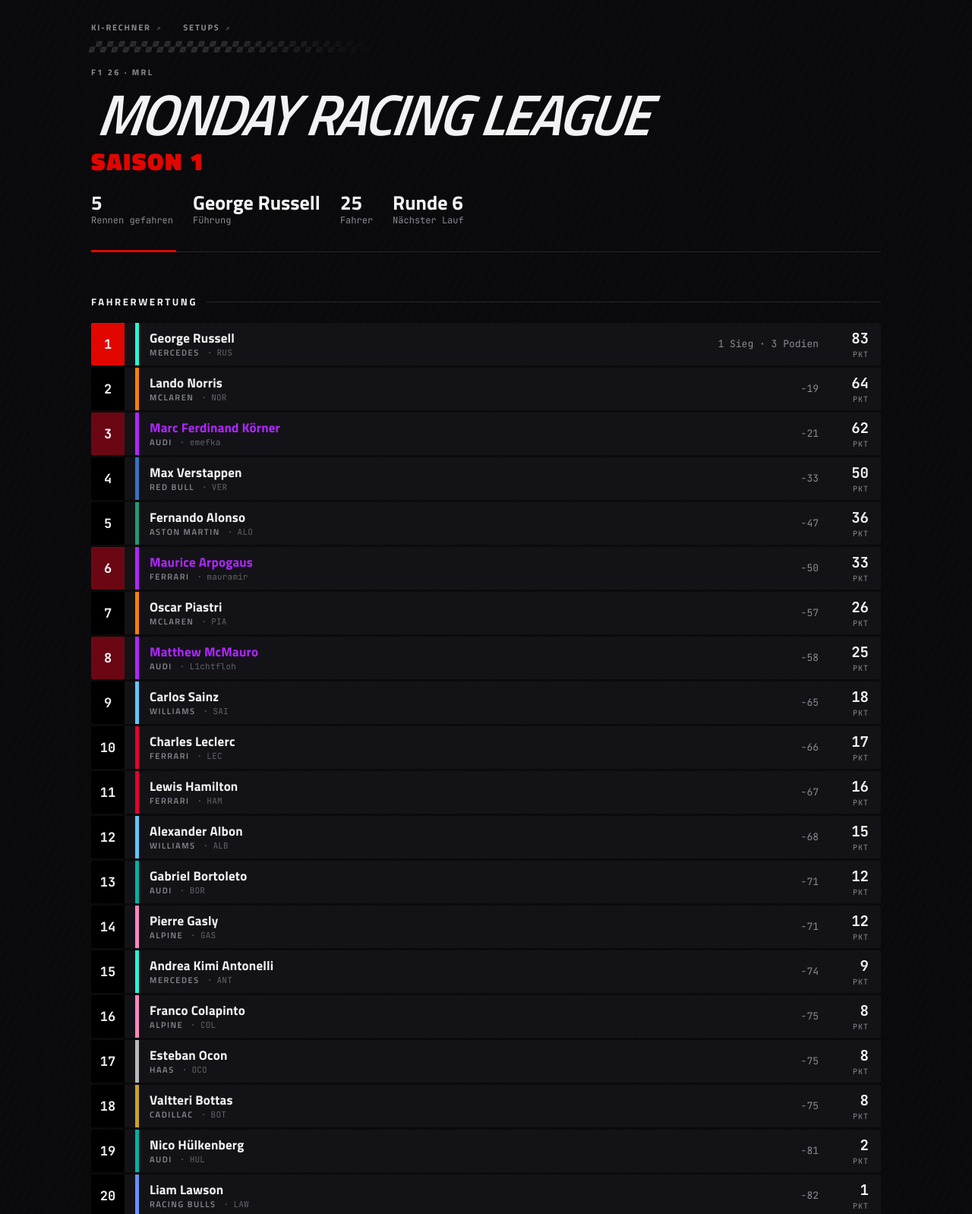
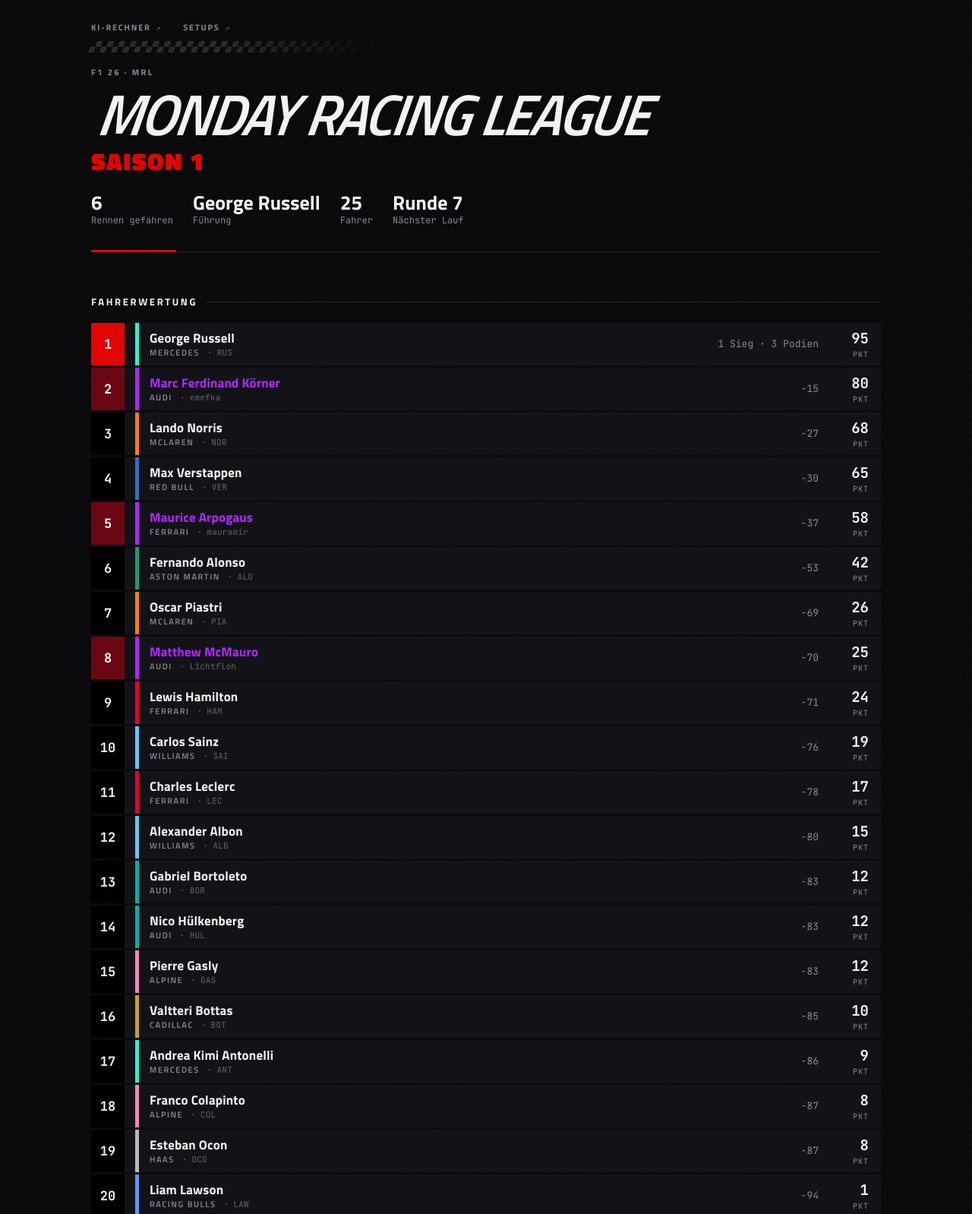
Before and after one commit to emefkaner/f1, a plain HTML site: page index.html in a window 1280 px wide. Shown: the top 1598 px of the page at 76% size. Drawn offline with Linux system fonts and the light colour scheme.

Commit message:
Runde 6: Zandvoort, dazu Sprint-Unterstuetzung
Rennergebnis vom 24.08.2026 aus der Spiel-CSV, volles Feld. mauramir
gewinnt, emefka wird von der Pole aus Zweiter - vier Strafen im Protokoll
erklaeren den Rueckstand. Schnellste Runde des Feldes trotzdem emefka.
Strecke aus dem Replay-Dateinamen (zandvoort), Rundenzahl geschaetzt.

Neu: Rennen koennen einen optionalen sprint-Block bekommen. Punkte dafuer
nach SPRINT_POINTS (8-7-6-5-4-3-2-1) wie in der echten F1. Sprintpunkte
zaehlen fuer die Meisterschaft, ein Sprintsieg gilt aber nicht als Sieg
und nicht als Podium - das bleibt dem Hauptrennen vorbehalten. Der Sprint
erscheint als zweiter Timing Tower unter dem Rennergebnis, die
Saisonuebersicht markiert Sprintwochenenden mit einem S.

Der Zeilenbau der Ergebnislisten steckt jetzt in towerRows und wird von
Rennen und Sprint gemeinsam genutzt.

Fuer Zandvoort fehlen die Sprintdaten noch: Das Spiel hat fuer die
Session um 22:40 nur ein Replay geschrieben, keine CSV.

```diff
--- a/index.html
+++ b/index.html
@@ -262,6 +262,47 @@
       { driver: "ocon",        dnf: true, gap: "Mechanisches Versagen, Runde 10" },
     ]
   },
+  {
+    round: 6, gp: "Zandvoort", circuit: "Circuit Zandvoort", date: "2026-08-24", laps: 36,
+    fastestLap: "emefka",
+    /* Sprintwochenende. Der Sprint lief um 22:40, das Spiel hat dafür aber
+       keine CSV geschrieben — nur ein Replay. Sobald die Ergebnisse da sind,
+       hier eintragen:
+         sprint: { laps: 15, results: [ { driver: "…", gap: "…" }, … ] }
+       Punkte dafür nach SPRINT_POINTS, siehe ganz unten im Rechenteil.     */
+    penalties: [
+      { t: "5:03.096",  lap: 4,  driver: "colapinto", what: "Mechanisches Versagen",  pen: "DNF" },
+      { t: "12:51.174", lap: 10, driver: "emefka",    what: "Rasen in der Boxengasse", pen: "10 Sek. Zeitstrafe" },
+      { t: "23:38.726", lap: 18, driver: "piastri",   what: "Mechanisches Versagen",  pen: "DNF" },
+      { t: "32:21.597", lap: 25, driver: "emefka",    what: "Rasen in der Boxengasse", pen: "10 Sek. Zeitstrafe" },
+      { t: "33:52.221", lap: 26, driver: "emefka",    what: "Kurve abgekürzt",         pen: "3 Sek." },
+      { t: "46:48.591", lap: 36, driver: "emefka",    what: "Nicht erfüllte Strafe",   pen: "10 Sek." },
+    ],
+    results: [
+      { driver: "mauramir",    gap: "46:40.551" },
+      { driver: "emefka",      gap: "+21.023" },
+      { driver: "verstappen",  gap: "+25.128" },
+      { driver: "russell",     gap: "+39.404" },
+      { driver: "huelkenberg", gap: "+40.066" },
+      { driver: "hamilton",    gap: "+41.412" },
+      { driver: "alonso",      gap: "+43.114" },
+      { driver: "norris",      gap: "+43.260" },
+      { driver: "bottas",      gap: "+48.485" },
+      { driver: "sainz",       gap: "+52.087" },
+      { driver: "lawson",      gap: "+52.144" },
+      { driver: "albon",       gap: "+55.166" },
+      { driver: "ocon",        gap: "+56.351" },
+      { driver: "bearman",     gap: "+58.848" },
+      { driver: "antonelli",   gap: "+58.933" },
+      { driver: "gasly",       gap: "+1:01.982" },
+      { driver: "hadjar",      gap: "+1:05.121" },
+      { driver: "perez",       gap: "+1:05.320" },
+      { driver: "stroll",      gap: "+1:05.463" },
+      { driver: "lindblad",    gap: "+1:05.832" },
+      { driver: "piastri",     dnf: true, gap: "Mechanisches Versagen, Runde 18" },
+      { driver: "colapinto",   dnf: true, gap: "Mechanisches Versagen, Runde 4" },
+    ]
+  },
 ];
 
 /* Navigation ganz oben. Neue Einträge einfach anhängen — Reihenfolge hier
@@ -501,29 +542,41 @@
 </div>
 
 <script>
-const POINTS = [25,18,15,12,10,8,6,4,2,1];
+const POINTS        = [25,18,15,12,10,8,6,4,2,1];
+const SPRINT_POINTS = [8,7,6,5,4,3,2,1];   // wie in der echten F1
 const D = Object.fromEntries(DRIVERS.map(d => [d.id, d]));
 const $ = s => document.querySelector(s);
 
-/* Punkte eines Rennens berechnen */
-function racePoints(race){
+/* Zielreihenfolge in Platz und Punkte übersetzen. Ausfälle werden
+   übersprungen und bekommen keine Platzziffer. */
+function classify(results, table){
   const out = {};
   let pos = 0;
-  race.results.forEach(r => {
+  results.forEach(r => {
     if (r.dnf) return;
-    const p = POINTS[pos] ?? 0;
-    out[r.driver] = { pos: ++pos && pos, points: p };
+    pos++;
+    out[r.driver] = { pos, points: table[pos - 1] ?? 0 };
   });
-  if (FASTEST_LAP_POINT && race.fastestLap && out[race.fastestLap]?.pos <= 10){
-    out[race.fastestLap].points += 1;
+  return out;
+}
+
+function racePoints(race){
+  const out = classify(race.results, POINTS);
+  const fl = race.fastestLap && out[race.fastestLap];
+  if (fl){
     out[race.fastestLap].fl = true;
-  } else if (race.fastestLap && out[race.fastestLap]){
-    out[race.fastestLap].fl = true;
+    if (FASTEST_LAP_POINT && out[race.fastestLap].pos <= 10) out[race.fastestLap].points += 1;
   }
   return out;
 }
 
+/* Sprint ist optional — ohne sprint-Block gibt es hier schlicht nichts. */
+function sprintPoints(race){
+  return race.sprint ? classify(race.sprint.results, SPRINT_POINTS) : null;
+}
+
 const PTS_BY_RACE = RACES.map(racePoints);
+const SPR_BY_RACE = RACES.map(sprintPoints);
 
 /* Gesamtwertung */
 function standings(){
@@ -537,6 +590,12 @@
       if (r.pos <= 3) e.podiums++;
       if (r.fl) e.fls++;
       e.best = Math.min(e.best, r.pos);
+    });
+    /* Sprintpunkte zählen für die Meisterschaft, aber ein Sprintsieg ist
+       kein Rennsieg — Siege und Podien bleiben dem Hauptrennen vorbehalten. */
+    const s = SPR_BY_RACE[i];
+    if (s) Object.entries(s).forEach(([id, r]) => {
+      const e = by[id]; if (e) e.points += r.points;
     });
   });
   return t.sort((a,b) => b.points - a.points || b.wins - a.wins || a.best - b.best);
@@ -592,7 +651,8 @@
 function renderMatrix(){
   const s = standings();
   const head = RACES.map(r =>
-    `<th title="${r.circuit}"><span class="rnd">R${r.round}</span>${r.gp}</th>`).join("");
+    `<th title="${r.circuit}${r.sprint ? " · mit Sprint" : ""}">`
+    + `<span class="rnd">R${r.round}${r.sprint ? " · S" : ""}</span>${r.gp}</th>`).join("");
   const body = s.map(d => {
     const cells = RACES.map((r,i) => {
       const e = PTS_BY_RACE[i][d.id];
@@ -612,17 +672,12 @@
      <tbody>${body}</tbody>`;
 }
 
-/* Einzelrennen */
-function renderRace(idx){
-  const r = RACES[idx];
-  const pts = PTS_BY_RACE[idx];
-  document.querySelectorAll(".chip").forEach((c,i) =>
-    c.setAttribute("aria-selected", String(i === idx)));
-
-  const rows = r.results.map((res, i) => {
+/* Eine Ergebnisliste als Timing Tower — für Rennen und Sprint gleichermaßen */
+function towerRows(results, pts, flDriver){
+  return results.map((res, i) => {
     const d = D[res.driver] || { name: res.driver, team: "?", color: "#555" };
     const e = pts[res.driver];
-    const isFl = r.fastestLap === res.driver;
+    const isFl = flDriver === res.driver;
     return `<div class="row ${res.dnf ? "dnf" : ""} ${i===0 && !res.dnf ? "p1" : ""} ${d.human ? "human" : ""}">
       <div class="pos">${res.dnf ? "–" : e.pos}</div>
       <div class="spine" style="background:${d.color}"></div>
@@ -634,6 +689,16 @@
       <div class="pts">${res.dnf ? 0 : e.points}<small>PKT</small></div>
     </div>`;
   }).join("");
+}
+
+/* Einzelrennen */
+function renderRace(idx){
+  const r = RACES[idx];
+  const pts = PTS_BY_RACE[idx];
+  document.querySelectorAll(".chip").forEach((c,i) =>
+    c.setAttribute("aria-selected", String(i === idx)));
+
+  const rows = towerRows(r.results, pts, r.fastestLap);
 
   const date = new Date(r.date + "T12:00:00")
     .toLocaleDateString("de-DE", { day:"2-digit", month:"long", year:"numeric" });
@@ -649,12 +714,18 @@
     </tr>`;
   }).join("");
 
+  const spr = SPR_BY_RACE[idx];
+  const sprintBlock = spr ? `
+    <h3 class="pentitle">Sprint${r.sprint.laps ? " · " + r.sprint.laps + " Runden" : ""}</h3>
+    <div class="tower">${towerRows(r.sprint.results, spr, r.sprint.fastestLap)}</div>` : "";
+
   $("#race").innerHTML = `
     <div class="racehead">
       <h3>${r.gp}</h3>
-      <span>${r.circuit} · ${r.laps} Runden · ${date}</span>
+      <span>${r.circuit} · ${r.laps} Runden · ${date}${spr ? " · Sprintwochenende" : ""}</span>
     </div>
     <div class="tower">${rows}</div>
+    ${sprintBlock}
     ${pens ? `<h3 class="pentitle">Strafen &amp; Vorfälle</h3>
       <div class="scroller"><table class="pens">
         <thead><tr><th>Zeit</th><th>Runde</th><th>Fahrer</th><th>Vorfall</th><th>Strafe</th></tr></thead>
```
Also changed, not shown: archiv/session_results_24082026_2350.csv (added, +33 -0 lines).
